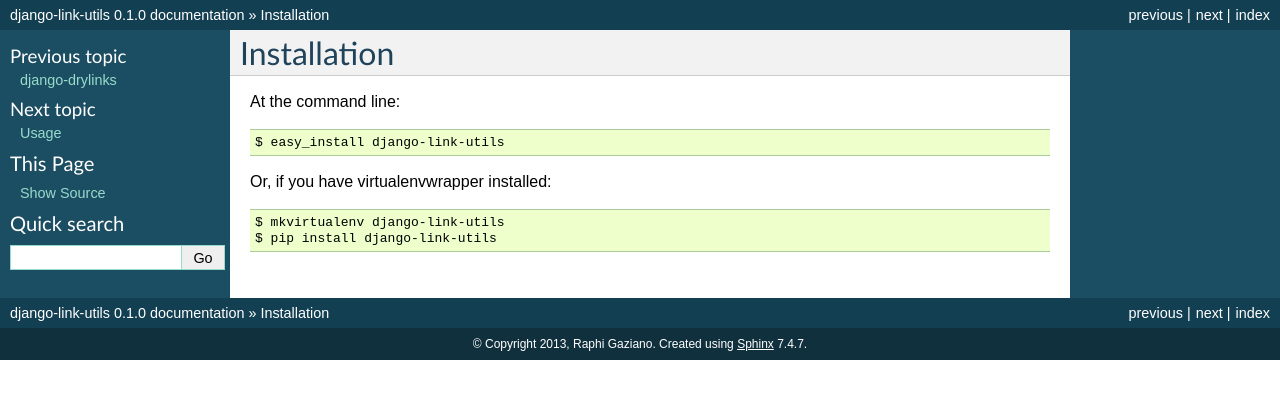
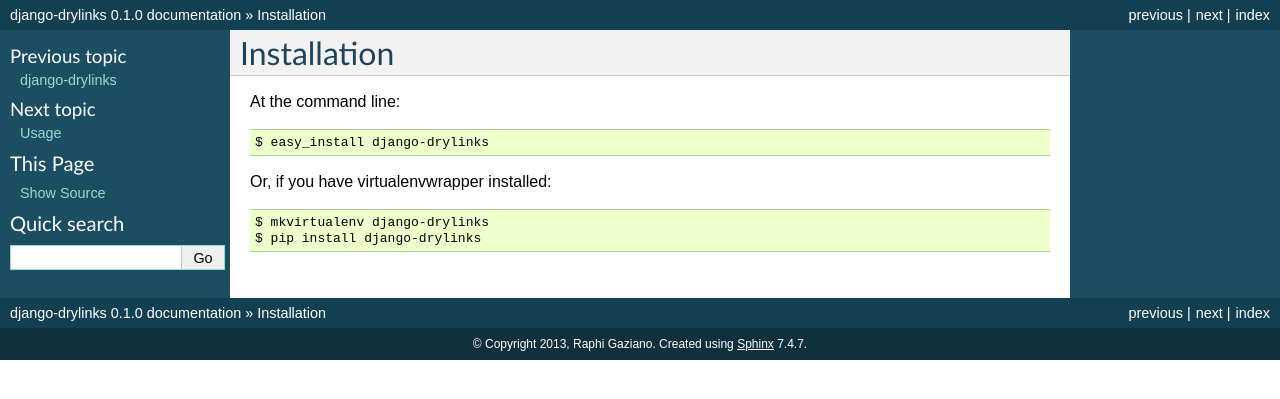
Before and after one commit to raphigaziano/django-drylinks, a Sphinx documentation site: the page built from docs/installation.rst, in a window 1280 px wide. Shown: the top 399 px of the page. Built offline with Sphinx 7.4.7, drawn with Linux system fonts in a browser that asks for light colours; the version number is read from the project's files by our own code.

Commit message:
renaming...

```diff
--- a/docs/conf.py
+++ b/docs/conf.py
@@ -22,7 +22,7 @@
 parent = os.path.dirname(cwd)
 sys.path.append(parent)
 
-import django-link-utils
+import drylinks
 
 # -- General configuration -----------------------------------------------------
 
@@ -46,7 +46,7 @@
 master_doc = 'index'
 
 # General information about the project.
-project = u'django-link-utils'
+project = u'django-drylinks'
 copyright = u'2013, Raphi Gaziano'
 
 # The version info for the project you're documenting, acts as replacement for
@@ -54,9 +54,9 @@
 # built documents.
 #
 # The short X.Y version.
-version = django-link-utils.__version__
+version = drylinks.__version__
 # The full version, including alpha/beta/rc tags.
-release = django-link-utils.__version__
+release = drylinks.__version__
 
 # The language for content autogenerated by Sphinx. Refer to documentation
 # for a list of supported languages.
@@ -173,7 +173,7 @@
 #html_file_suffix = None
 
 # Output file base name for HTML help builder.
-htmlhelp_basename = 'django-link-utilsdoc'
+htmlhelp_basename = 'drylinksdoc'
 
 
 # -- Options for LaTeX output --------------------------------------------------
@@ -192,7 +192,7 @@
 # Grouping the document tree into LaTeX files. List of tuples
 # (source start file, target name, title, author, documentclass [howto/manual]).
 latex_documents = [
-  ('index', 'django-link-utils.tex', u'django-link-utils Documentation',
+  ('index', 'django-drylinks.tex', u'django-drylinks Documentation',
    u'Raphi Gaziano', 'manual'),
 ]
 
@@ -222,7 +222,7 @@
 # One entry per manual page. List of tuples
 # (source start file, name, description, authors, manual section).
 man_pages = [
-    ('index', 'django-link-utils', u'django-link-utils Documentation',
+    ('index', 'django-drylinks', u'django-drylinks Documentation',
      [u'Raphi Gaziano'], 1)
 ]
 
@@ -236,8 +236,8 @@
 # (source start file, target name, title, author,
 #  dir menu entry, description, category)
 texinfo_documents = [
-  ('index', 'django-link-utils', u'django-link-utils Documentation',
-   u'Raphi Gaziano', 'django-link-utils', 'One line description of project.',
+  ('index', 'django-drylinks', u'django-drylinks Documentation',
+   u'Raphi Gaziano', 'django-drylinks', 'One line description of project.',
    'Miscellaneous'),
 ]
 
--- a/docs/index.rst
+++ b/docs/index.rst
@@ -3,7 +3,7 @@
    You can adapt this file completely to your liking, but it should at least
    contain the root `toctree` directive.
 
-Welcome to django-link-utils's documentation!
+Welcome to django-drylinks' documentation!
 =================================================================
 
 Contents:
--- a/docs/installation.rst
+++ b/docs/installation.rst
@@ -4,9 +4,9 @@
 
 At the command line::
 
-    $ easy_install django-link-utils
+    $ easy_install django-drylinks
 
 Or, if you have virtualenvwrapper installed::
 
-    $ mkvirtualenv django-link-utils
-    $ pip install django-link-utils
+    $ mkvirtualenv django-drylinks
+    $ pip install django-drylinks
--- a/docs/usage.rst
+++ b/docs/usage.rst
@@ -2,6 +2,6 @@
 Usage
 ========
 
-To use django-link-utils in a project::
+To use django-drylinks in a project::
 
-	import django-link-utils
+	import django-drylinks
```
Also changed, not shown: 5 other files.
